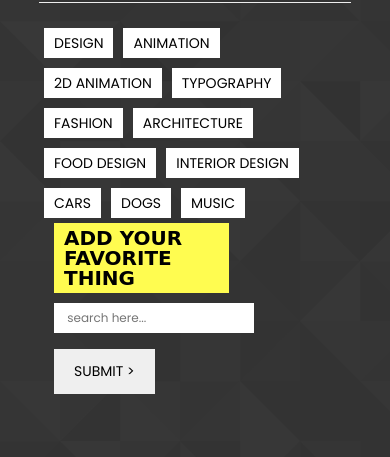
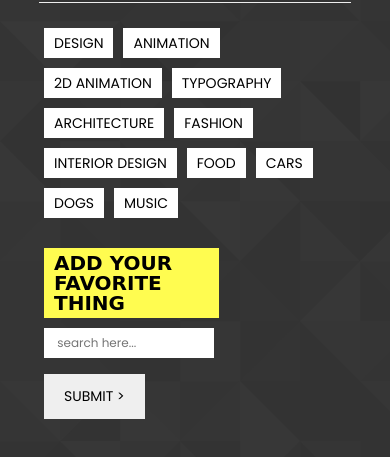
Before and after one commit to cmpablo/Gif-Tastic, a plain HTML site: page index.html in a window 390 px wide. Shown: the part 219-676 px from the top of the page. Drawn offline with nearby package versions, Linux system fonts and the light colour scheme; a web font is replaced by a local one.

Commit message:
added media queries

```diff
--- a/assets/css/style.css
+++ b/assets/css/style.css
@@ -9,6 +9,10 @@ body {
 .container {
   width: 80%;
   margin: 0 auto;
+}
+
+#fave-container {
+  margin: 30px 0px;
 }
 
 .page-header,
@@ -49,6 +53,10 @@ label {
   padding: 0px;
 }
 
+#search-container {
+  margin: 5px 0px;
+}
+
 #topics-btn,
 input {
   border: none;
@@ -56,7 +64,7 @@ input {
 }
 
 #newTopic-input {
-  width: 200px;
+  width: 170px;
   height: 30px;
   font-size: 12px;
   padding: 0px 0px 0px 10px;
@@ -82,11 +90,11 @@ p {
 }
 
 #faveThings {
-  -webkit-column-count: 2;
+  -webkit-column-count: 3;
   -webkit-column-gap: 0px;
-  -moz-column-count: 2;
+  -moz-column-count: 3;
   -moz-column-gap: 0px;
-  column-count: 2;
+  column-count: 3;
   column-gap: 0px;
 }
 
@@ -94,3 +102,46 @@ p {
   width: 90%;
   height: auto;
 }
+
+/* MEDIA QUERIES */
+
+/* medium devices */
+@media screen and (max-width: 992px) {
+  #faveThings {
+    -moz-column-count: 1;
+    -webkit-column-count: 1;
+    column-count: 1;
+  }
+
+  #fave-container {
+    margin: 0px;
+    padding: 5px;
+  }
+
+  #search-container {
+    margin: 20px 0px;
+    padding: 5px;
+  }
+}
+
+/* small devices */
+@media screen and (max-width: 768px) {
+  [class*="col-"] {
+    width: 100%;
+  }
+
+  #faveThings {
+    -moz-column-count: 1;
+    -webkit-column-count: 1;
+    column-count: 1;
+  }
+
+  #fave-container {
+    margin: 0px;
+    padding: 5px;
+  }
+
+  #search-container {
+    margin: 20px 0px;
+  }
+}
--- a/assets/javascript/app.js
+++ b/assets/javascript/app.js
@@ -5,10 +5,10 @@ $(document).ready(function() {
     "animation",
     "2D animation",
     "typography",
+    "architecture",
     "fashion",
-    "architecture",
-    "food design",
     "interior design",
+    "food",
     "cars",
     "dogs",
     "music"
--- a/index.html
+++ b/index.html
@@ -30,7 +30,7 @@
                 <div id="faveThingsBtns"></div>
             </div>
 
-            <div class="col-md-3">
+            <div class="col-md-3" id="search-container">
                 <form id="addToSearch">
                     <label for="newTopic-input">Add your favorite thing</label>
                     <br>
@@ -44,10 +44,10 @@
         </div>
 
         <div class="row">
-            <div class="col-md-9">
+            <div class="col-md-12" id="fave-container">
                 <div id="faveThings"></div>
             </div>
-            <div class="col-md-3"></div>
+            <!-- <div class="col-md-3"></div> -->
 
         </div>
 
```
Also changed, not shown: 1 other file.
